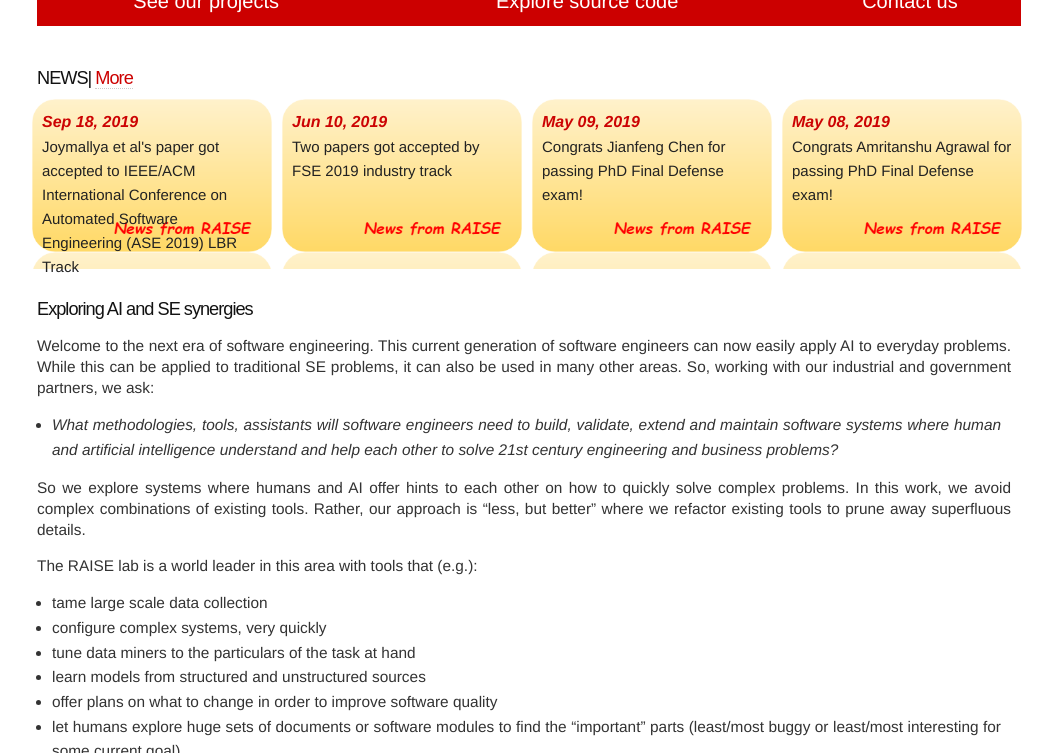
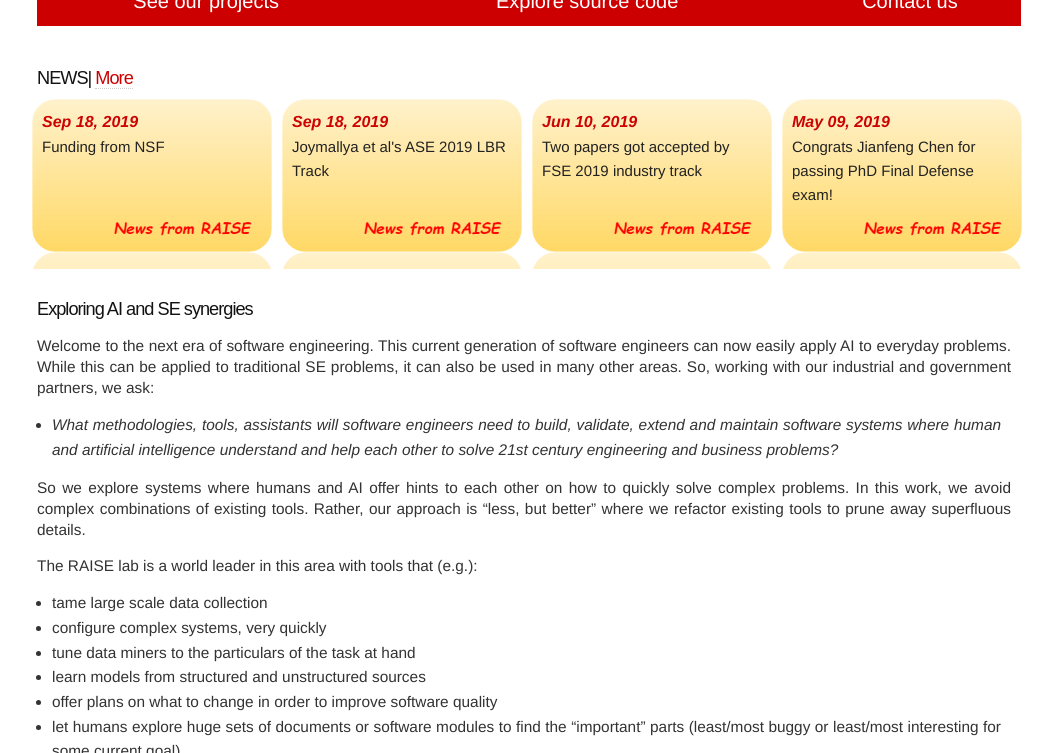
Before and after one commit to ai-se/ai-se.github.io, a Jekyll site: the page built from index.md, in a window 1280 px wide and 900 px high, scrolled down 413 px, cut to the strip 147-900 px from the top of the window. Shown: the whole strip, without its empty margins (121-1174 px from the left). Built offline with Jekyll 4.4.1, drawn with Linux system fonts in a browser that asks for light colours.

Commit message:
Some news added

```diff
--- a/news/_posts/2019-09-18-Joy_ASE.md
+++ b/news/_posts/2019-09-18-Joy_ASE.md
@@ -1,6 +1,6 @@
 ---
 layout: page
-title: Joymallya et al's paper got accepted to IEEE/ACM International Conference on Automated Software Engineering (ASE 2019) LBR Track
+title: Joymallya et al's ASE 2019 LBR Track
 author: Admin
 excerpt: Congrats
 img:
```
Also changed, not shown: news/_posts/2019-09-18-fund1.md (added, +8 -0 lines).
